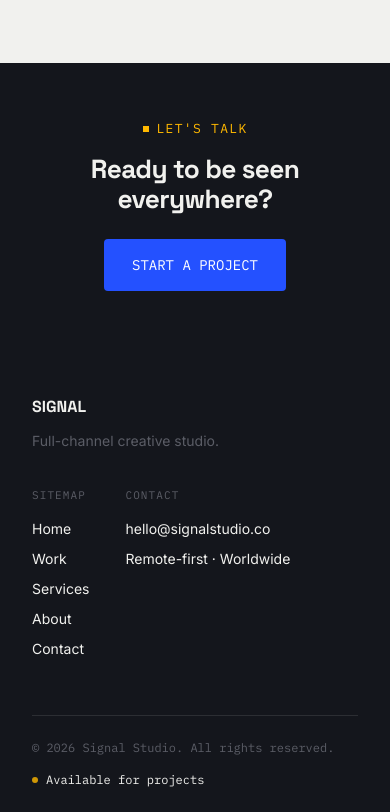
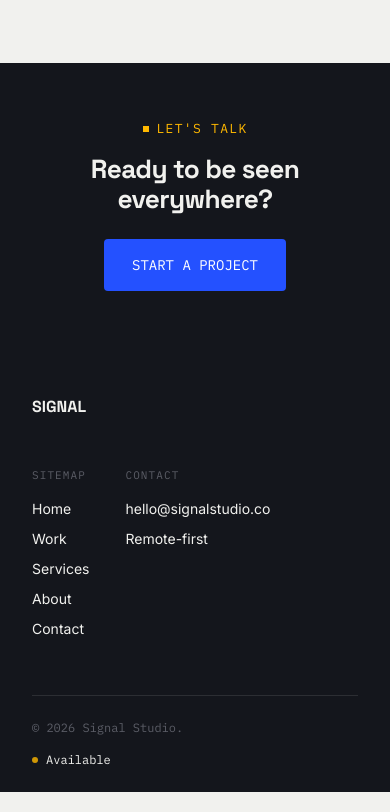
Before and after one commit to abdelhafid37/signal, a Next.js app: page / in a window 390 px wide. Shown: the part 4229-5041 px from the top of the page. Built offline with nearby package versions, Linux system fonts and the light colour scheme.

Commit message:
fix: footer breakpoint-specific content (tagline, status, remote-first, copyright)

```diff
--- a/src/components/layout/Footer.tsx
+++ b/src/components/layout/Footer.tsx
@@ -12,7 +12,9 @@ export default function Footer() {
         <div className="flex flex-col justify-between gap-9 md:gap-0 md:flex-row">
           <div>
             <p className="mb-3 font-bold font-display">SIGNAL</p>
-            <p className="font-body text-sm text-ink-soft max-w-[240px]">Full-channel creative studio.</p>
+            <p className="font-body text-sm text-ink-soft max-w-[240px] hidden md:block">
+              Full-channel creative studio.
+            </p>
           </div>
           {/* flex gap-16 */}
           <div className="flex gap-9 md:gap-12 xl:gap-20">
@@ -34,17 +36,24 @@ export default function Footer() {
                 <a href="mailto:hello@signalstudio.co" className="text-sm font-body">
                   hello@signalstudio.co
                 </a>
-                <p className="text-sm font-body">Remote-first · Worldwide</p>
+                <p className="text-sm font-body">
+                  <span className="xl:hidden">Remote-first</span>
+                  <span className="hidden xl:inline">Remote-first · Worldwide</span>
+                </p>
               </div>
             </div>
           </div>
         </div>
 
         <div className="flex flex-col pt-6 border-t gap-y-4 md:flex-row md:items-center md:justify-between border-white/10 mt-14">
-          <p className="font-mono text-xs text-ink-soft">&copy; {currentYear} Signal Studio. All rights reserved.</p>
+          <p className="font-mono text-xs text-ink-soft">
+            <span className="xl:hidden">&copy; {currentYear} Signal Studio.</span>
+            <span className="hidden xl:inline">&copy; {currentYear} Signal Studio. All rights reserved.</span>
+          </p>
           <p className="flex items-center font-mono text-xs gap-x-2">
             <Dot className="bg-tally animate-pulse" />
-            Available for projects
+            <span className="md:hidden">Available</span>
+            <span className="hidden md:inline">Available for projects</span>
           </p>
         </div>
       </Container>
```
